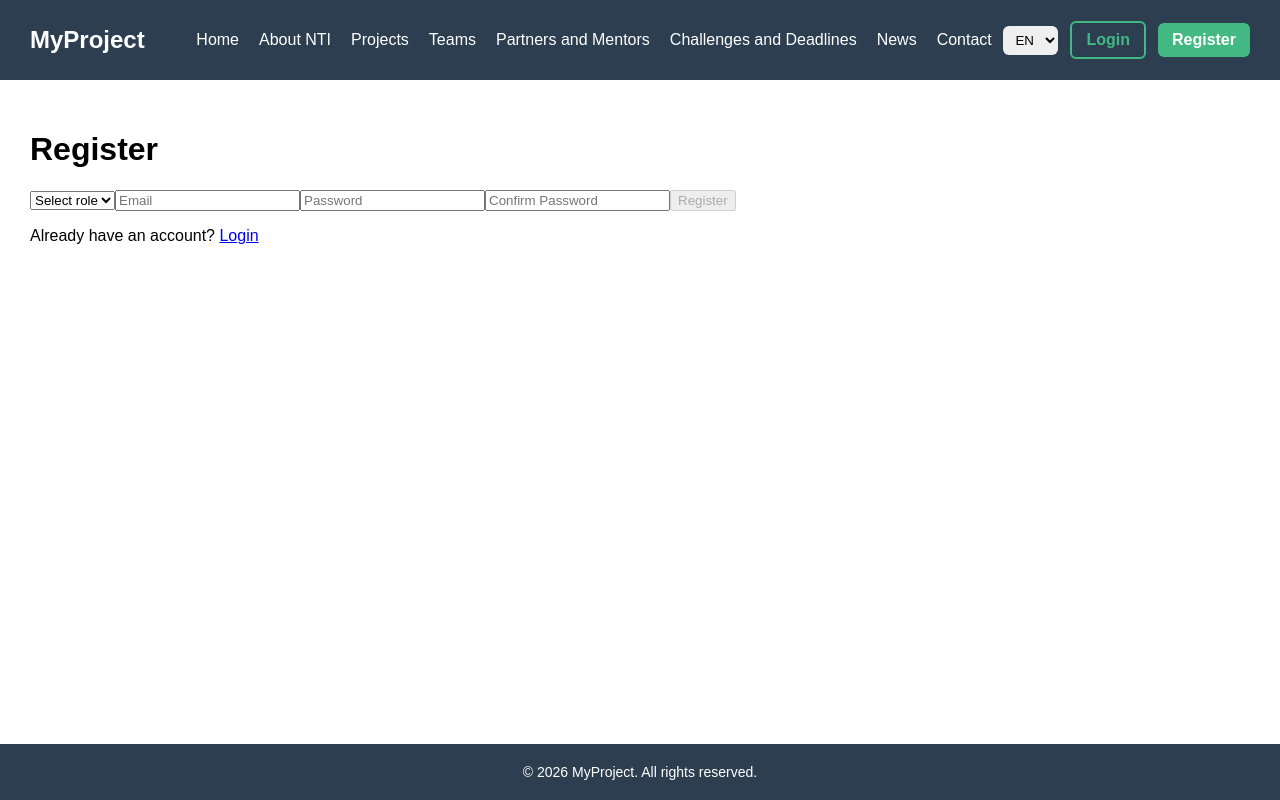
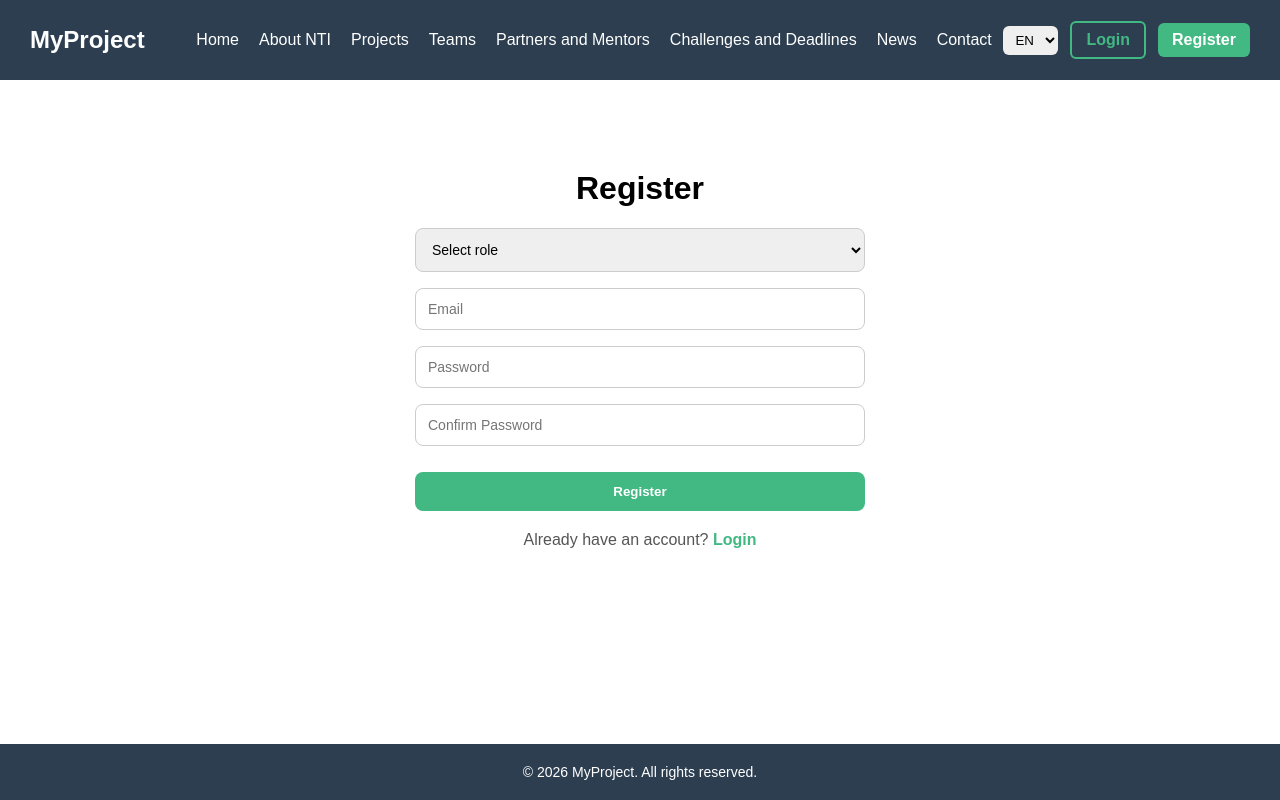
Before and after one commit to bebeBerni/FE_project-NTI, a Vue app: page /register in a window 1280 px wide. Built offline with nearby package versions, Linux system fonts and the light colour scheme; the HTML template or start-up script is replaced by a standard one.

Commit message:
team forditas, lapok meg nem

```diff
--- a/src/i18n.ts
+++ b/src/i18n.ts
@@ -199,6 +199,21 @@ const messages = {
       language: {
         title: 'Language Support',
         text: 'This platform is prepared for bilingual support with Slovak and English content.'
+      }
+    },
+     teams: {
+      title: "Teams",
+      description: "Browse student teams participating in projects.",
+      leader: "Leader",
+      members: "Members",
+      project: "Project",
+      status: "Status",
+      viewDetails: "View Details",
+
+      statuses: {
+        active: "Active",
+        pending: "Pending",
+        approved: "Approved"
       }
     }
   },
@@ -402,6 +417,21 @@ const messages = {
         title: 'Jazyková podpora',
         text: 'Táto platforma je pripravená na dvojjazyčnú podporu v slovenčine a angličtine.'
       }
+    },
+    teams: {
+      title: "Tímy",
+      description: "Prehliadajte študentské tímy zapojené do projektov.",
+      leader: "Vedúci",
+      members: "Členovia",
+      project: "Projekt",
+      status: "Stav",
+      viewDetails: "Zobraziť detaily",
+
+      statuses: {
+        active: "Aktívny",
+        pending: "Čakajúci",
+        approved: "Schválený"
+      }
     }
   }
 }
--- a/src/views/LoginView.vue
+++ b/src/views/LoginView.vue
@@ -40,3 +40,48 @@ const handleLogin = async () => {
   }
 }
 </script>
+
+
+
+<style scoped>
+.auth-page {
+  max-width: 400px;
+  margin: 60px auto;
+  text-align: center;
+}
+
+.auth-form {
+  display: flex;
+  flex-direction: column;
+  gap: 15px;
+}
+
+input {
+  padding: 10px;
+  border-radius: 6px;
+  border: 1px solid #ccc;
+}
+
+button {
+  padding: 10px;
+  background-color: #42b983;
+  color: white;
+  border: none;
+  border-radius: 6px;
+  cursor: pointer;
+}
+
+button:hover {
+  background-color: #369f6e;
+}
+
+.error {
+  color: red;
+  margin-top: 10px;
+}
+
+.auth-switch {
+  margin-top: 20px;
+  color: #555;
+}
+</style>
--- a/src/views/ProjectView.vue
+++ b/src/views/ProjectView.vue
@@ -13,6 +13,7 @@
         <p><strong>Budget:</strong> {{ project.budget }}</p>
         <p><strong>Status:</strong> {{ project.status }}</p>
 
+        <button class="view-btn">View Details</button>
         <router-link :to="`/projects/${project.id}`" class="view-btn">
           View Details
         </router-link>
--- a/src/views/RegisterView.vue
+++ b/src/views/RegisterView.vue
@@ -135,3 +135,89 @@ export default {
   }
 }
 </script>
+<style scoped>
+
+select.error-border {
+  border-color: red;
+}
+
+.auth-page {
+  max-width: 450px;
+  margin: 60px auto;
+  text-align: center;
+}
+
+.auth-form {
+  display: flex;
+  flex-direction: column;
+  gap: 16px;
+}
+
+/* NAME row */
+.name-row {
+  display: flex;
+  gap: 12px;
+}
+
+.name-row input {
+  width: 100%;
+}
+
+/* INPUTS */
+input,
+select {
+  padding: 12px;
+  border-radius: 8px;
+  border: 1px solid #ccc;
+  width: 100%;
+  box-sizing: border-box;
+  font-size: 14px;
+}
+
+/* FOCUS */
+input:focus,
+select:focus {
+  outline: none;
+  border-color: #42b983;
+}
+
+/* BUTTON */
+button {
+  padding: 12px;
+  background-color: #42b983;
+  color: white;
+  border: none;
+  border-radius: 8px;
+  cursor: pointer;
+  font-weight: 600;
+  margin-top: 10px;
+}
+
+button:hover {
+  background-color: #369f6e;
+}
+
+/* ERROR */
+.error {
+  color: red;
+  font-size: 13px;
+  text-align: left;
+  margin-top: -8px;
+}
+
+/* LOGIN LINK */
+.auth-switch {
+  margin-top: 20px;
+  color: #555;
+}
+
+.auth-switch a {
+  color: #42b983;
+  text-decoration: none;
+  font-weight: 600;
+}
+
+.auth-switch a:hover {
+  text-decoration: underline;
+}
+</style>
--- a/src/views/TeamView.vue
+++ b/src/views/TeamView.vue
@@ -1,20 +1,36 @@
 <template>
   <div class="teams-page">
     <div class="page-header">
-      <h1>Teams</h1>
-      <p>Browse student teams participating in projects.</p>
+      <h1>{{ $t('teams.title') }}</h1>
+      <p>{{ $t('teams.description') }}</p>
     </div>
 
     <div class="teams-grid">
       <div class="team-card" v-for="team in teams" :key="team.id">
         <h2>{{ team.name }}</h2>
-        <p><strong>Leader:</strong> {{ team.leader }}</p>
-        <p><strong>Members:</strong> {{ team.members }}</p>
-        <p><strong>Project:</strong> {{ team.project }}</p>
-        <p><strong>Status:</strong> {{ team.status }}</p>
+
+        <p>
+          <strong>{{ $t('teams.leader') }}:</strong>
+          {{ team.leader }}
+        </p>
+
+        <p>
+          <strong>{{ $t('teams.members') }}:</strong>
+          {{ team.members }}
+        </p>
+
+        <p>
+          <strong>{{ $t('teams.project') }}:</strong>
+          {{ team.project }}
+        </p>
+
+        <p>
+          <strong>{{ $t('teams.status') }}:</strong>
+          {{ team.status }}
+        </p>
 
         <router-link :to="`/teams/${team.id}`" class="view-btn">
-          View Details
+          {{ $t('teams.viewDetails') }}
         </router-link>
       </div>
     </div>
@@ -33,7 +49,7 @@ export default {
     leader: "Anna Smith",
     members: 4,
     project: "Smart Task Manager",
-          status: "Active"
+    status: this.$t('teams.statuses.active')
   },
   {
     id: 2,
@@ -41,7 +57,7 @@ export default {
     leader: "John Miller",
     members: 3,
     project: "AI Project Matcher",
-          status: "Pending"
+    status: this.$t('teams.statuses.pending')
   },
   {
     id: 3,
@@ -49,7 +65,7 @@ export default {
     leader: "Emma Brown",
     members: 5,
     project: "Student Collaboration Platform",
-          status: "Approved"
+    status: this.$t('teams.statuses.approved')
   }
 ]
     }
```
Lines whose indentation alone changed are shown as unchanged.
